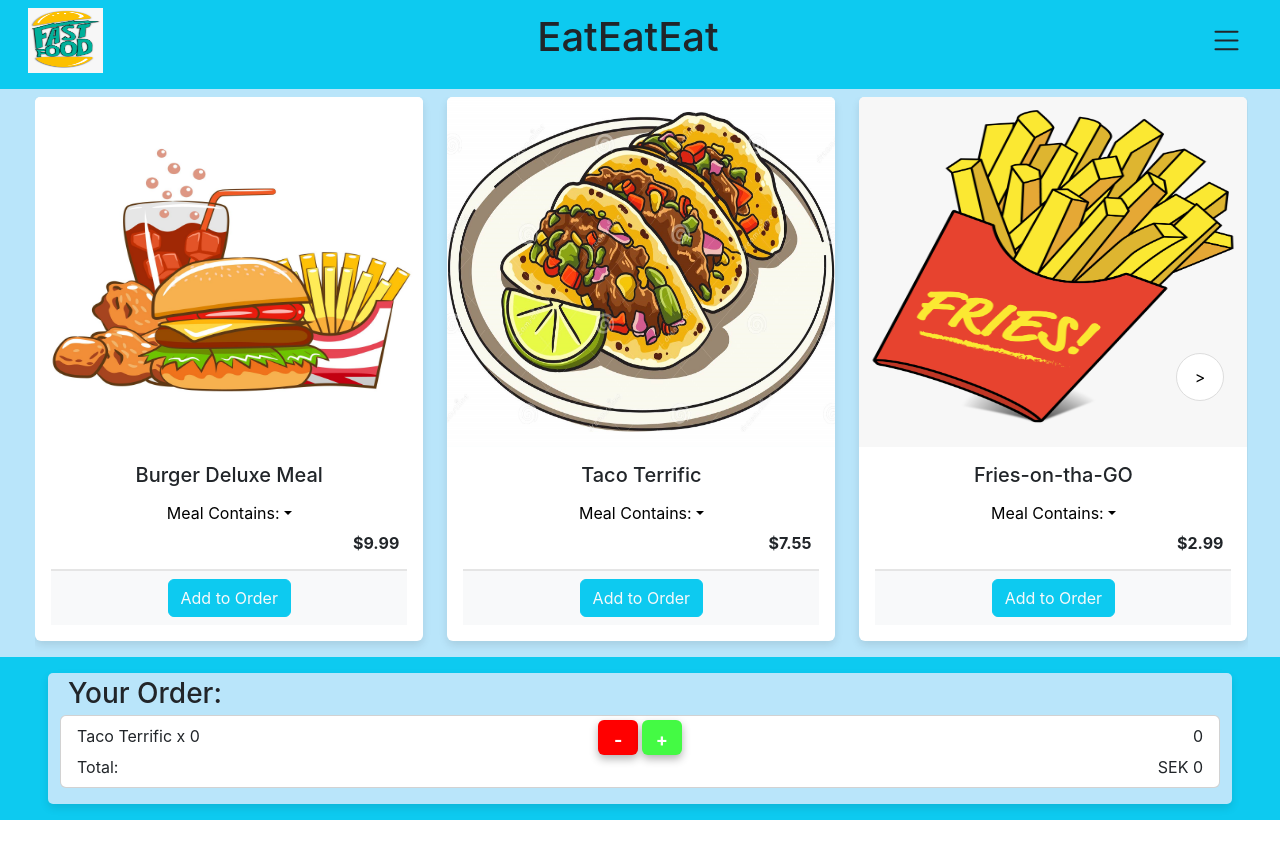
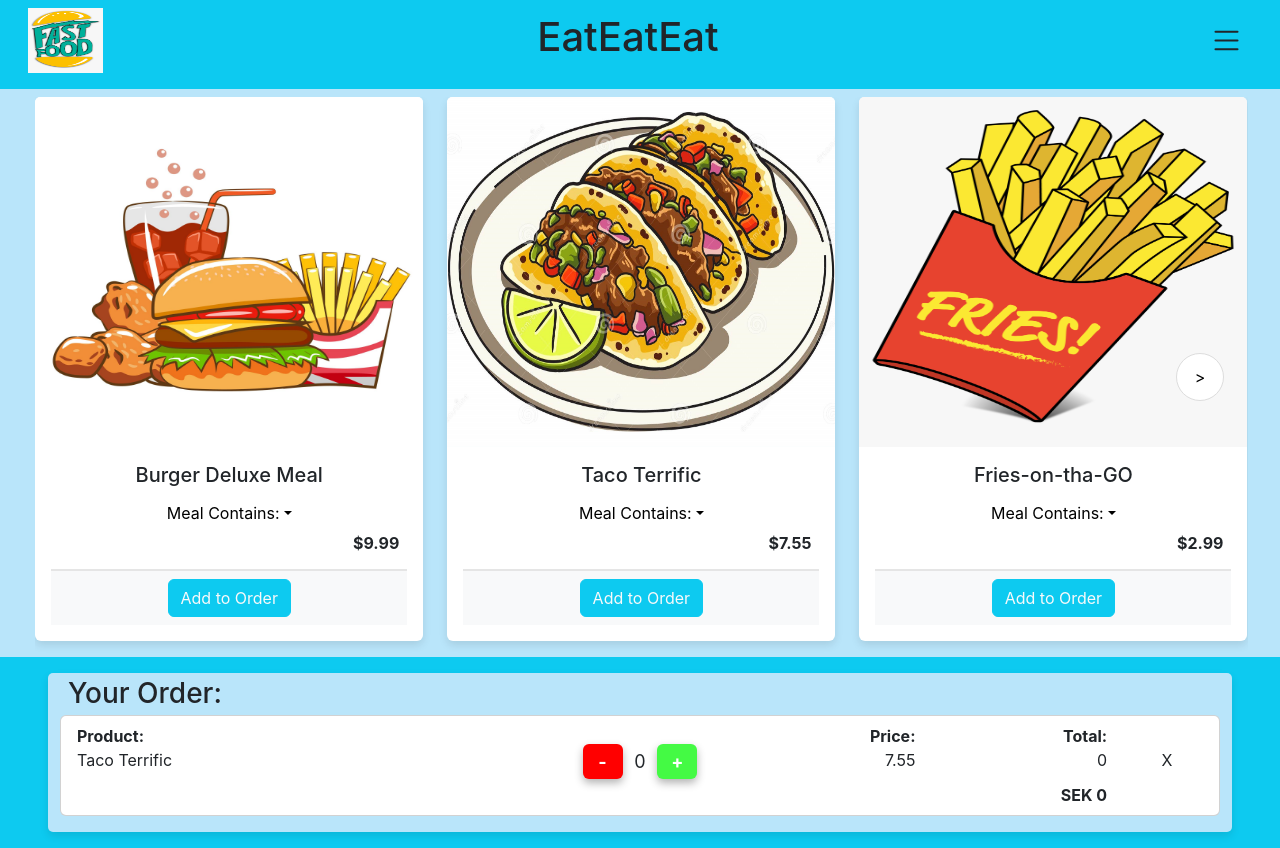
Before and after one commit to PLUPPERT/fast-food-order-app, a React (Create React App) app: page / in a window 1280 px wide. Before the commit the page ends 820 px from the top, so only its background shows below. Built offline with nearby package versions, Linux system fonts and the light colour scheme.

Commit message:
- Set the styling for Footer.js/"Your Order" element

```diff
--- a/src/components/Footer.css
+++ b/src/components/Footer.css
@@ -13,19 +13,38 @@
   border-radius: 5px;
 }
 
-/* .order-card {
-} */
+.product-title {
+  font-weight: bold;
+}
+
+.price-title {
+  font-weight: bold;
+}
+
+.total-title {
+  font-weight: bold;
+}
 
 .amount-buttons {
   display: flex;
+  flex-direction: row;
   justify-content: center;
+  align-items: center;
   margin-top: -0.2em;
+}
+
+.item-amount {
+  font-size: large;
+  margin: 0px;
+  padding-left: 10px;
+  padding-right: 10px;
 }
 
 .minus-btn {
   margin-right: 0.1em;
   width: 40px;
   height: 35px;
+  line-height: 23px;
   background-color: red;
   font-weight: bolder;
   font-size: large;
@@ -45,6 +64,7 @@
   margin-left: 0.1em;
   width: 40px;
   height: 35px;
+  line-height: 24px;
   background-color: rgb(68, 250, 68);
   font-weight: bolder;
   font-size: large;
@@ -59,3 +79,7 @@
 .plus-btn:active:hover {
   background-color: rgb(58, 194, 4);
 }
+
+.order-total-sum {
+  font-weight: bolder;
+}
--- a/src/components/Footer.js
+++ b/src/components/Footer.js
@@ -13,20 +13,39 @@ const Footer = (props) => {
           Your Order:
         </CardTitle>
         <Card className="order-card py-2 px-3">
+          <Row>
+            <Col md={2} className="product-title">
+              Product:
+            </Col>
+            <Col md={{ span: 1, offset: 6 }} className="price-title text-end">
+              Price:
+            </Col>
+            <Col md={{ span: 1, offset: 1 }} className="total-title text-end">
+              Total:
+            </Col>
+          </Row>
           {/* map products here */}
           <Row>
-            <Col md={5}>Taco Terrific x {orderList["Taco Terrific"]}</Col>
-            <Col md={2} className="amount-buttons text-center">
+            <Col md={4}>Taco Terrific</Col>
+            <Col md={4} className="amount-buttons">
               <Button className="minus-btn">-</Button>
+              <p className="item-amount">{orderList["Taco Terrific"]}</p>
               <Button className="plus-btn">+</Button>
             </Col>
-            <Col md={5} className="text-end">
+            <Col md={1} className="text-end">
+              {prices[1]}
+            </Col>
+            <Col md={{ span: 1, offset: 1 }} className="text-end">
               {prices[1] * orderList["Taco Terrific"]}
             </Col>
+            <Col md={1} className="text-center">
+              X
+            </Col>
           </Row>
-          <Row>
-            <Col>Total:</Col>
-            <Col className="text-end">SEK {totalPrice}</Col>
+          <Row className="mt-1">
+            <Col md={11} className="order-total-sum text-end">
+              SEK {totalPrice}
+            </Col>
           </Row>
         </Card>
       </Container>
```
